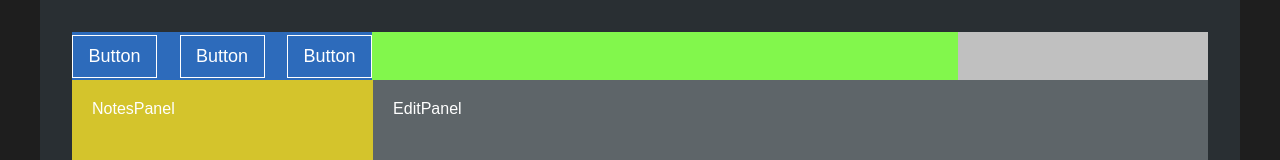
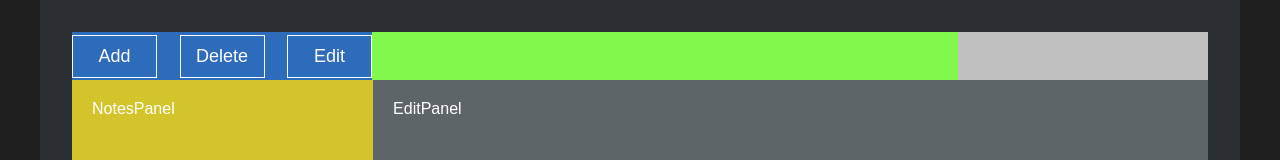
Before and after one commit to Andrew-Sparrow/It-Digital, a React (Create React App) app: page / in a window 1280 px wide. Shown: the top 160 px of the page. Built offline with nearby package versions, Linux system fonts and the light colour scheme.

Commit message:
adds name to buttons

```diff
--- a/src/components/Button.jsx
+++ b/src/components/Button.jsx
@@ -44,7 +44,7 @@ const StyledButton = styled.button`
 const Button = (props) => {
   return (
     <StyledButton {...props} >
-      Button
+      {props.children}
     </ StyledButton >
   )
 };
--- a/src/components/ButtonContainer.jsx
+++ b/src/components/ButtonContainer.jsx
@@ -28,9 +28,9 @@ const StyledButtonContainer = styled(Flex)`
 const ButtonContainer = (props) => {
   return (
     <StyledButtonContainer>
-      <Button $outlined color={'#fff'} $align='flex-end'>Button</Button>
-      <Button $outlined color={'#fff'} $align='flex-end'>Button</Button>
-      <Button $outlined color={'#fff'} $align='flex-end'>Button</Button>
+      <Button $outlined color={'#fff'} $align='flex-end'>Add</Button>
+      <Button $outlined color={'#fff'} $align='flex-end'>Delete</Button>
+      <Button $outlined color={'#fff'} $align='flex-end'>Edit</Button>
     </StyledButtonContainer>
   )
 }
```
